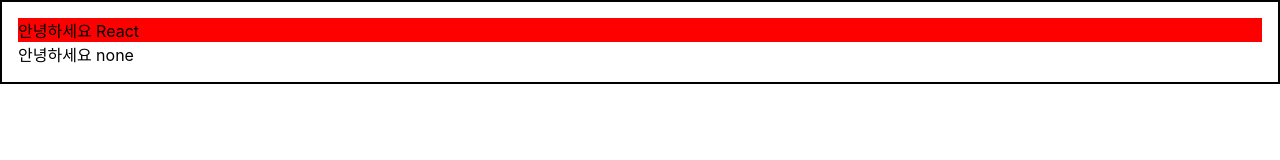
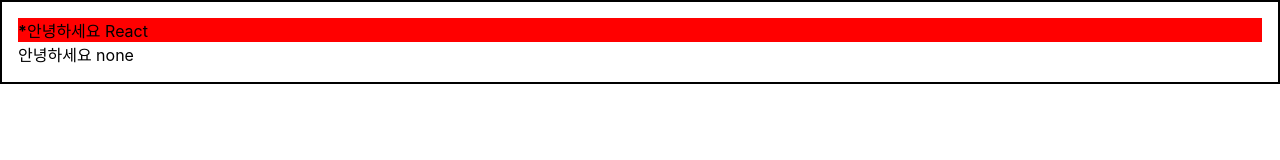
Before and after one commit to noranlenna/vp-web-react, a React (Create React App) app: page / in a window 1280 px wide. Shown: the top 160 px of the page. Built offline with nearby package versions, Linux system fonts and the light colour scheme.

Commit message:
6. 조건부 렌더링

```diff
--- a/src/App.js
+++ b/src/App.js
@@ -1,12 +1,13 @@
 import Hello from "./component/Hello";
 import Wrapper from "./component/Wrapper";
 
-
+// props 값을 생략하면 true
+// isSpecial={true}
 function App() {
   return (
     <div className="App">
       <Wrapper>
-    <Hello name={"React"} color={{backgroundColor : "red"}}></Hello>
+    <Hello name={"React"} color={{backgroundColor : "red"}} isSpecial></Hello>
       <Hello></Hello>
 
       </Wrapper>
--- a/src/component/Hello.jsx
+++ b/src/component/Hello.jsx
@@ -1,11 +1,15 @@
 import React from 'react';
 
+// 삼항연산자 사용해도 되지만,
+// undefined, null, false 는 렌더하지 않으므로,
+// && 연산자를 사용해서 처리하는 것이 간편하다.
+// 단축 평가 논리 계산법
 
-
-function Hello({color,name}) {
+function Hello({color,name, isSpecial}) {
 	return (
 		<div>
 			<div style={color}>
+				{isSpecial && <b>*</b>}
 				안녕하세요 {name}
 			</div>
 
```
